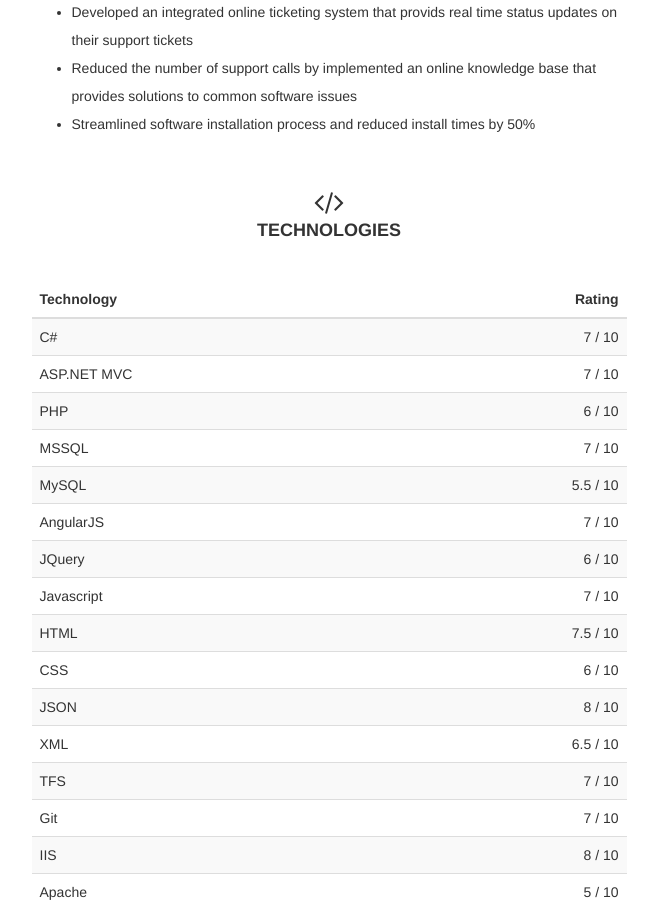
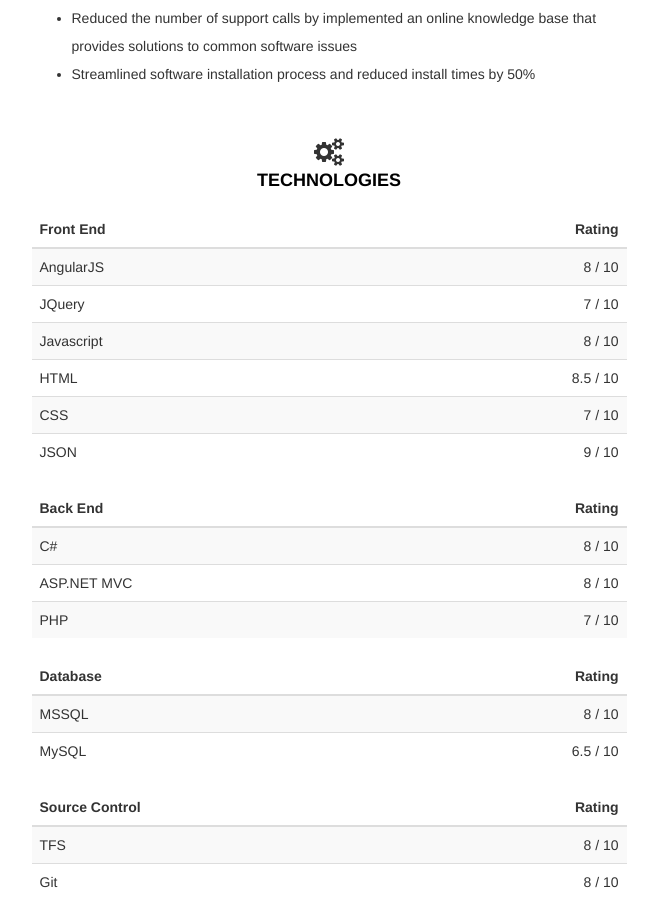
Before and after one commit to alfredctchoi/alfredchoi.com, a website: page app/index.html in a window 1280 px wide. Shown: the part 1162-2079 px from the top of the page, without its empty margins (311-969 px from the left). Drawn offline with nearby package versions, Linux system fonts and the light colour scheme; some packages are replaced by stand-ins of ours; files that its build step writes are made by us from their sources.

Commit message:
Fixed layout, added links to logos, and grouped technologies.

```diff
--- a/app/index.html
+++ b/app/index.html
@@ -31,9 +31,12 @@
         </ul>
         <h3 class="text-muted">website</h3>
       </div> -->
-      <div class="col-md-4 col-md-offset-4 col-lg-6 col-lg-offset-3">
+      <div class="col-xs-6 col-sm-6 col-md-6 col-lg-6 col-xs-offset-3 col-sm-offset-3 col-md-offset-3 col-lg-offset-3">
         <div ng-view=""></div>
       </div>
+
+      <!-- <div class="col-md-4 col-md-offset-4 col-lg-6 col-lg-offset-3">
+      </div> -->
 
       <!--< div class="footer">
         <p><span class="glyphicon glyphicon-heart"></span> from the Yeoman team</p>
--- a/app/scripts/controllers/main.js
+++ b/app/scripts/controllers/main.js
@@ -15,6 +15,7 @@
         $scope.achievements = [{
             company: {
                 image: 'images/vitalinsights_logo.png',
+                link: 'http://www.vitalinsights.com'
             },
             achievements: [
                 'Architected and developed new survey platform from ground up',
@@ -26,7 +27,8 @@
             ]
         }, {
             company: {
-                image: 'images/avanti_logo.png'
+                image: 'images/avanti_logo.png',
+                link: 'http://www.avantisystems.com'
             },
             achievements: [
                 'Developed an integrated online ticketing system that provids real time status updates on their support tickets',
--- a/app/scripts/services/education.js
+++ b/app/scripts/services/education.js
@@ -13,7 +13,8 @@
                         institution: {
                             name: 'Seneca College',
                             location: 'Toronto, Ontario',
-                            image: 'images/seneca_logo.png'
+                            image: 'images/seneca_logo.png',
+                            link: 'http://www.senecac.on.ca'
                         }
                     }, {
                         period: '2004 - 2008',
@@ -22,7 +23,8 @@
                         institution: {
                             name: 'Ryerson University',
                             location: 'Toronto, Ontario',
-                            image: 'images/ryerson_logo.png'
+                            image: 'images/ryerson_logo.png',
+                            link: 'http://www.ryerson.ca'
                         }
                     }];
                 }
--- a/app/scripts/services/technology.js
+++ b/app/scripts/services/technology.js
@@ -9,53 +9,65 @@
             return {
                 getTechnologies: function() {
                     return [{
-                        name: 'C#',
+                        section: 'Front End',
+                        technologies: [{
+                            name: 'AngularJS',
+                            rating: '8'
+                        }, {
+                            name: 'JQuery',
                             rating: '7'
                         }, {
-                        name: 'ASP.NET MVC',
+                            name: 'Javascript',
+                            rating: '8'
+                        }, {
+                            name: 'HTML',
+                            rating: '8.5'
+                        }, {
+                            name: 'CSS',
                             rating: '7'
                         }, {
+                            name: 'JSON',
+                            rating: '9'
+                        }]
+                    }, {
+                        section: 'Back End',
+                        technologies: [{
+                            name: 'C#',
+                            rating: '8'
+                        }, {
+                            name: 'ASP.NET MVC',
+                            rating: '8'
+                        }, {
                             name: 'PHP',
-                        rating: '6'
+                            rating: '7'
+                        }]
                     }, {
+                        section: 'Database',
+                        technologies: [{
                             name: 'MSSQL',
-                        rating: '7'
+                            rating: '8'
                         }, {
                             name: 'MySQL',
-                        rating: '5.5'
+                            rating: '6.5'
+                        }]
                     }, {
-                        name: 'AngularJS',
-                        rating: '7'
-                    }, {
-                        name: 'JQuery',
-                        rating: '6'
-                    }, {
-                        name: 'Javascript',
-                        rating: '7'
-                    }, {
-                        name: 'HTML',
-                        rating: '7.5'
-                    }, {
-                        name: 'CSS',
-                        rating: '6'
-                    }, {
-                        name: 'JSON',
+                        section: 'Source Control',
+                        technologies: [{
+                            name: 'TFS',
                             rating: '8'
                         }, {
-                        name: 'XML',
-                        rating: '6.5'
+                            name: 'Git',
+                            rating: '8'
+                        }]
                     }, {
-                        name: 'TFS',
-                        rating: '7'
-                    }, {
-                        name: 'Git',
-                        rating: '7'
-                    }, {
+                        section: 'Server',
+                        technologies: [{
                             name: 'IIS',
-                        rating: '8'
+                            rating: '9'
                         }, {
                             name: 'Apache',
-                        rating: '5'
+                            rating: '6'
+                        }]
                     }];
                 }
             };
--- a/app/styles/main.css
+++ b/app/styles/main.css
@@ -3,6 +3,10 @@
     padding-top: 80px;
     padding-bottom: 20px;
     line-height: 28px;
+    color: #333;
+}
+h1, h2, h3, h4, h5, h6 {
+    color: black;
 }
 /* Everything but the jumbotron gets side spacing for mobile first views */
  .header, .marketing, .footer {
@@ -89,7 +93,7 @@
     margin-bottom: 30px;
 }
 .section-header {
-  margin: 20px 0 40px;
+    margin: 20px 0 20px;
 }
 .section-title {
     text-transform: uppercase;
@@ -99,7 +103,6 @@
 .contact-form {
     margin-top: 30px;
 }
-
 /*Experience Section*/
  .experience-container, .education-container {
     margin: 15px 0 15px 0;
@@ -128,21 +131,14 @@
 .experience-company-logo {
     margin: 35px 0;
 }
-.experience-company-logo img {
-  max-width: 150px;
-  margin-bottom: 10px;
-}
-
 /*Education Section*/
  .education-company-logo {
     margin: 15px 0;
 }
-.education-company-logo img {
-    width: 100px;
-}
-
-
 .company-logo {
     margin: 15px 0;
-  max-width: 175px;
+    height: 30px;
 }
+.job-container {
+    margin: 10px 0;
+}
--- a/app/views/main.html
+++ b/app/views/main.html
@@ -2,7 +2,7 @@
     <img class="main-logo" src="images/AC_Logo_Black.png" alt="AC_Logo_Black.png">
     <h2 class="logo-name">Alfred Choi</h2>
     <div class="logo-title">Software Developer</div>
-    <p>
+    <p class="text-left">
         A motivated and passtionate web developer with over 5 years of hands on experience in the industry. The majority of my experience comes from working with the Microsoft Stack. However, I also have experience working the LMAP Stack.
     </p>
 </section>
@@ -13,8 +13,10 @@
         <h4 class="section-title">Achievements</h4>
     </div>
 
-    <div ng-repeat="section in achievements">
-        <img class="company-logo" src="{{section.company.image}}" alt="{{section.company.image}}">
+    <div ng-repeat="section in achievements" class="job-container">
+        <a target="_BLANK" href="{{section.company.link}}">
+            <img class="company-logo" src="{{section.company.image}}" alt="{{section.company.image}}">
+        </a>
         <ul>
             <li class="text-left" ng-repeat="achievement in section.achievements">{{achievement}}</li>
         </ul>
@@ -23,21 +25,21 @@
 
 <section id="technologies">
     <div class="section-header">
-        <i class="fa fa-code fa-2x"></i>
+        <i class="fa fa-gears fa-2x"></i>
         <h4 class="section-title">Technologies</h4>
     </div>
 
-    <table class="table table-striped table-hover">
+    <table class="table table-striped" ng-repeat="technology in technologies">
         <thead>
             <tr>
-                <th class="text-left">Technology</th>
+                <th class="text-left">{{technology.section}}</th>
                 <th class="text-right">Rating</th>
             </tr>
         </thead>
         <tbody>
-            <tr ng-repeat="technology in technologies">
-                <td class="text-left">{{technology.name}}</td>
-                <td class="text-right">{{technology.rating}} / 10</td>
+            <tr ng-repeat="entry in technology.technologies">
+                <td class="text-left">{{entry.name}}</td>
+                <td class="text-right">{{entry.rating}} / 10</td>
             </tr>
         </tbody>
     </table>
@@ -51,7 +53,9 @@
 
     <div ng-repeat="experience in experiences" class="experience-container">
         <div class="experience-company-logo text">
-            <img src="{{experience.company.image}}" alt="{{experience.company.image}}">
+            <a target="_BLANK" href="{{experience.company.link}}">
+                <img class="company-logo" src="{{experience.company.image}}" alt="{{experience.company.image}}">
+            </a>
             <p class="text-left">{{experience.company.description}}</p>
         </div>
         <div class="row">
@@ -80,7 +84,9 @@
 
     <div ng-repeat="program in education" class="experience-container">
         <div class="education-company-logo text-left">
-            <img src="{{program.institution.image}}" alt="{{program.institution.image}}">
+            <a target="_BLANK" href="{{program.institution.link}}">
+                <img class="company-logo" src="{{program.institution.image}}" alt="{{program.institution.image}}">
+            </a>
         </div>
         <div class="row">
             <div class="experience-description-container col-md-8 text-left">
```
Lines whose indentation alone changed are shown as unchanged.
